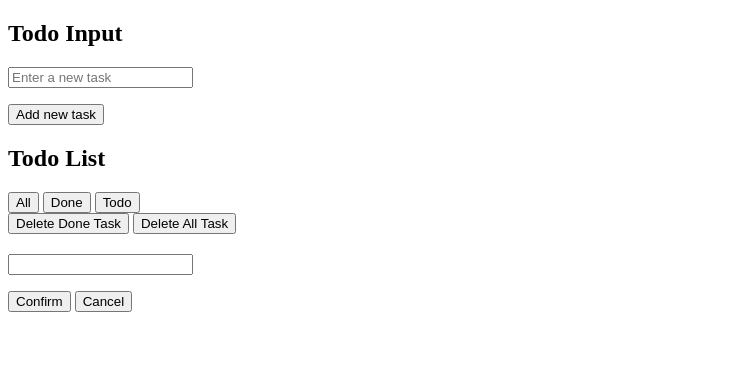
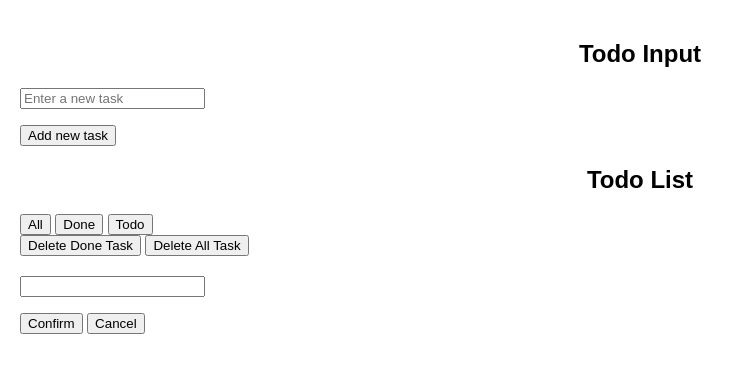
Before and after one commit to yazanshanaa/JavaScript-Task, a plain HTML site: page Index.html in a window 1280 px wide. Shown: the whole page, without its empty margins (0-756 px from the left). Drawn offline with Linux system fonts and the light colour scheme.

Commit message:
style body and titl

```diff
--- a/style.css
+++ b/style.css
@@ -1,3 +1,14 @@
 * {
   box-sizing: border-box;
 }
+
+body {
+  font-family: Arial, sans-serif;
+  padding: 20px;
+  margin: 0;
+}
+
+h2 {
+  text-align: center;
+  margin-bottom: 20px;
+}
```
